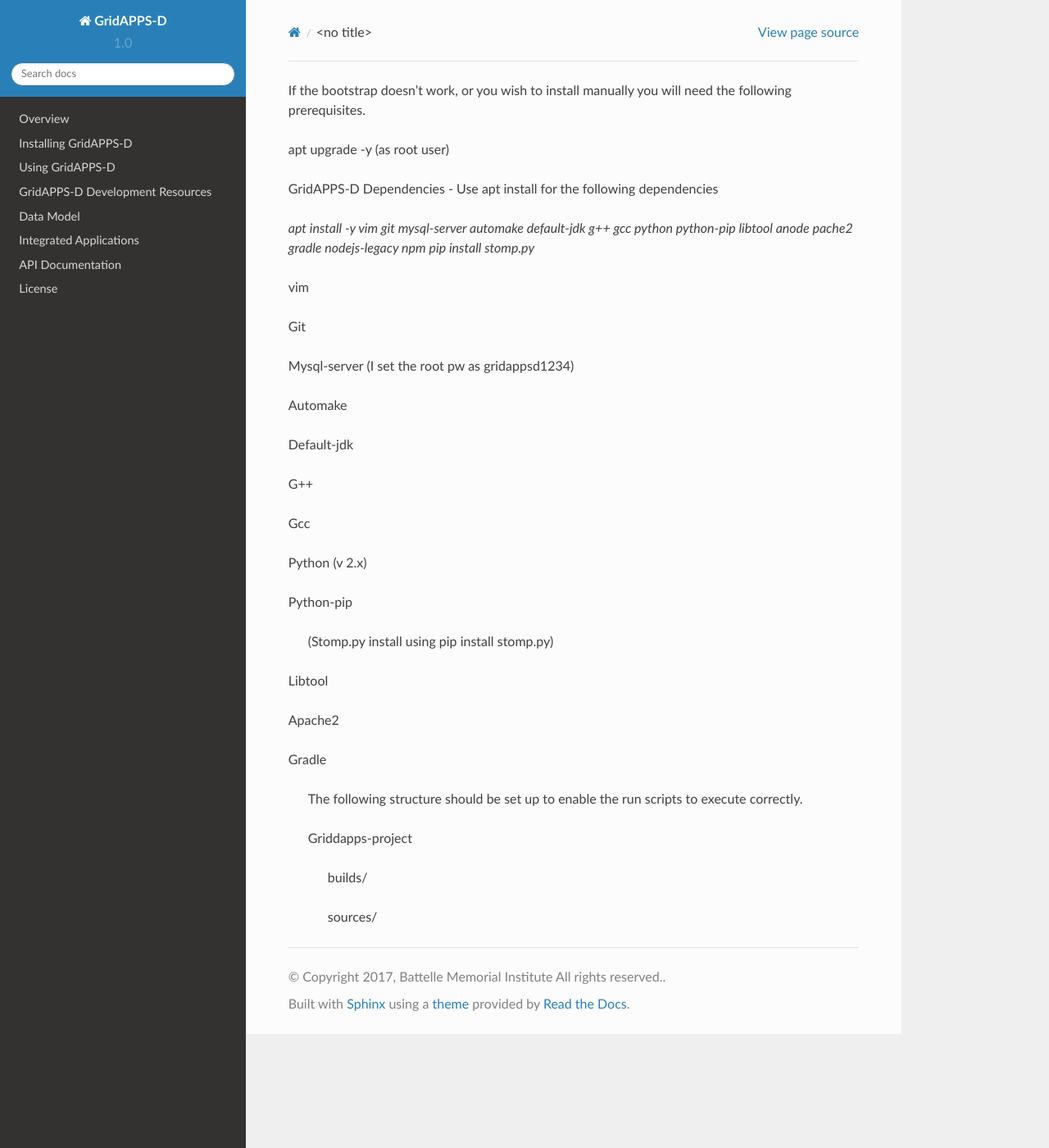
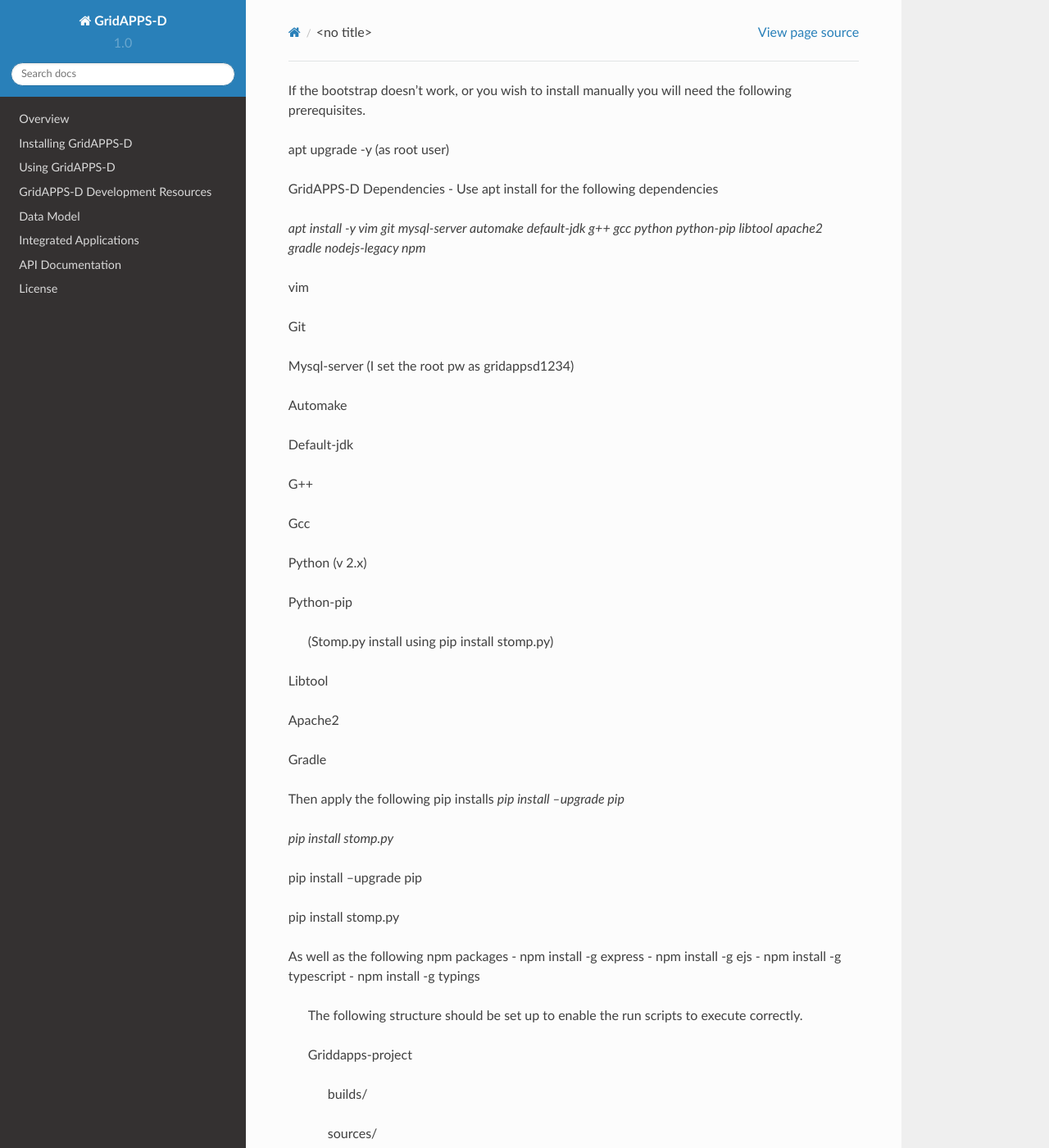
Before and after one commit to GRIDAPPSD/GOSS-GridAPPS-D, a Sphinx documentation site: the page built from docs/source/installing_gridappsd/prereq.rst, in a window 1280 px wide and 1400 px high. Shown: the whole window at 82% size. Built offline with Sphinx 7.4.7 and the Read the Docs theme 2.0.0, drawn with Linux system fonts in a browser that asks for light colours; pages that are not in the unit, such as notebooks, are missing from menus.

Commit message:
Create prereq.rst

```diff
--- a/docs/source/installing_gridappsd/prereq.rst
+++ b/docs/source/installing_gridappsd/prereq.rst
@@ -4,8 +4,8 @@
 
 GridAPPS-D Dependencies -  Use apt install for the following dependencies
 
-*apt install -y vim git mysql-server automake default-jdk g++ gcc python python-pip libtool anode pache2 gradle nodejs-legacy npm*
-*pip install stomp.py*
+*apt install -y vim git mysql-server automake default-jdk g++ gcc python python-pip libtool apache2 gradle nodejs-legacy npm*
+
 
 -	vim
 -	Git
@@ -21,6 +21,20 @@
 -	Apache2
 -	Gradle
 
+Then apply the following pip installs
+*pip install --upgrade pip*
+
+*pip install stomp.py*
+
+- pip install --upgrade pip
+- pip install stomp.py
+
+As well as the following npm packages
+- npm install -g express
+- npm install -g ejs
+- npm install -g typescript
+- npm install -g typings
+
  The following structure should be set up to enable the run scripts to execute correctly.
 
  -	Griddapps-project
```
